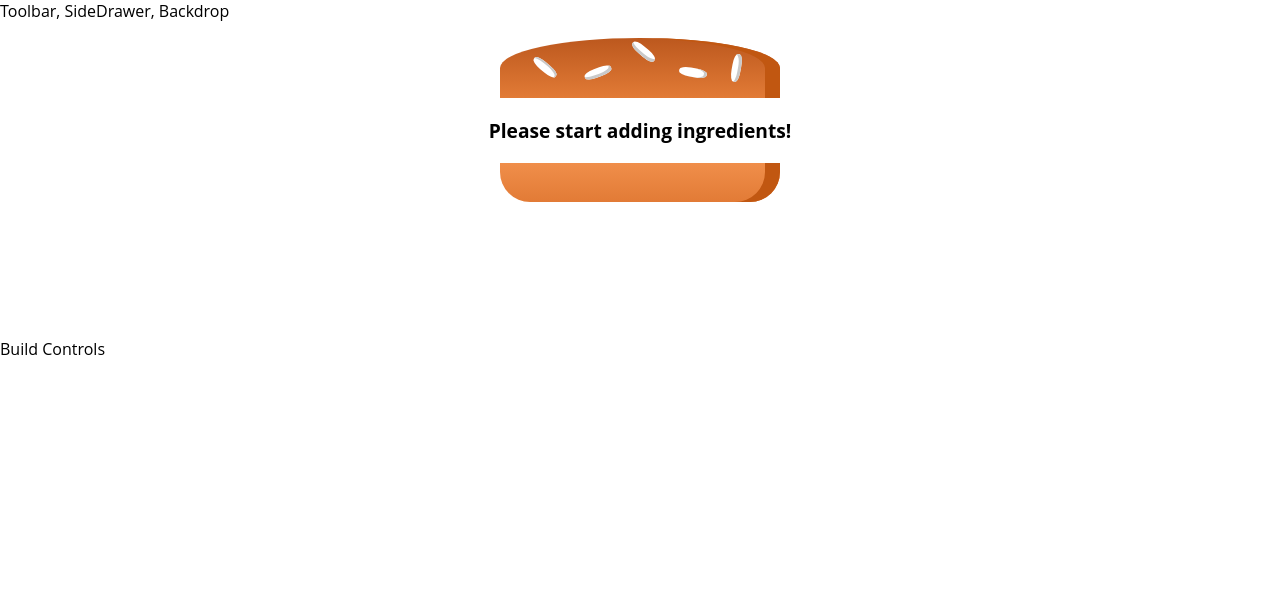
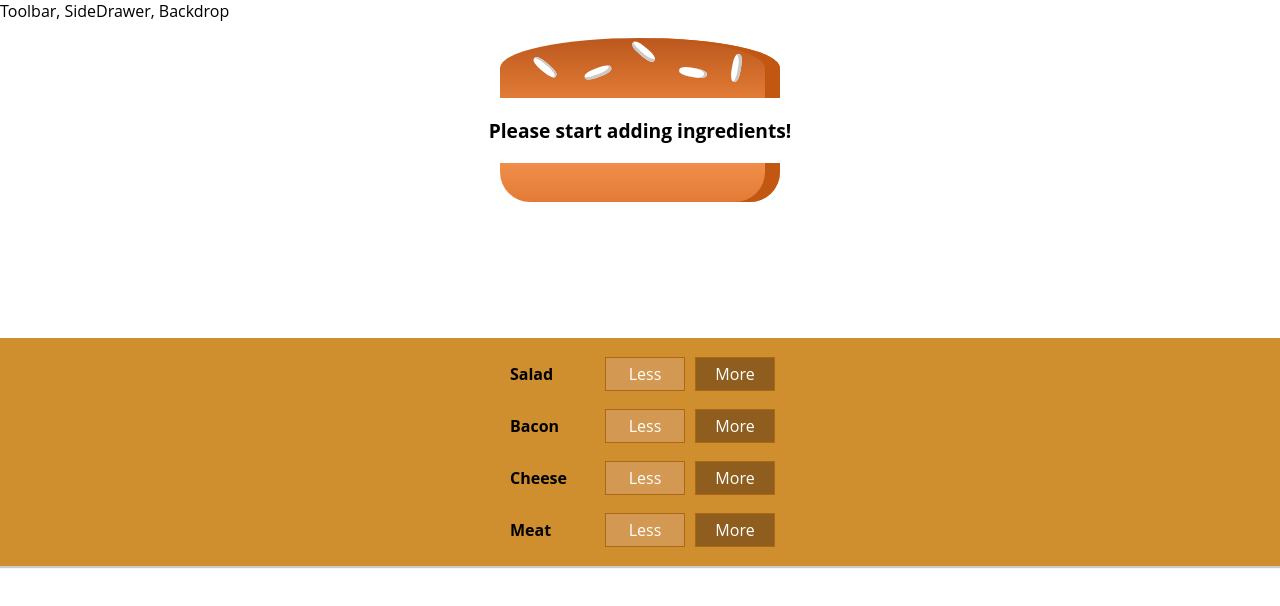
Before and after one commit to moratelli/burger-builder, a React (Create React App) app: page / in a window 1280 px wide. Shown: the top 606 px of the page. Built offline with nearby package versions, Linux system fonts and the light colour scheme; the HTML template or start-up script is replaced by a standard one.

Commit message:
Add build controls

```diff
--- /dev/null
+++ b/src/components/Burger/BuildControls/BuildControl/BuildControl.js
@@ -0,0 +1,13 @@
+import React from "react";
+
+import classes from "./BuildControl.module.css";
+
+const buildControl = (props) => (
+  <div className={classes.BuildControl}>
+    <div className={classes.Label}>{props.label}</div>
+    <button className={classes.Less}>Less</button>
+    <button className={classes.More}>More</button>
+  </div>
+);
+
+export default buildControl;
--- /dev/null
+++ b/src/components/Burger/BuildControls/BuildControl/BuildControl.module.css
@@ -0,0 +1,58 @@
+.BuildControl {
+  display: flex;
+  justify-content: space-between;
+  align-items: center;
+  margin: 5px 0;
+}
+
+.BuildControl button {
+  display: block;
+  font: inherit;
+  padding: 5px;
+  margin: 0 5px;
+  width: 80px;
+  border: 1px solid #aa6817;
+  cursor: pointer;
+  outline: none;
+}
+
+.BuildControl button:disabled {
+  background-color: #ac9980;
+  border: 1px solid #7e7365;
+  color: #ccc;
+  cursor: default;
+}
+
+.BuildControl button:hover:disabled {
+  background-color: #ac9980;
+  color: #ccc;
+  cursor: not-allowed;
+}
+
+.Label {
+  padding: 10px;
+  font-weight: bold;
+  width: 80px;
+}
+
+.BuildControl .Less {
+  background-color: #d39952;
+  color: white;
+}
+
+.BuildControl .More {
+  background-color: #8f5e1e;
+  color: white;
+}
+
+.BuildControl .Less:hover,
+.BuildControl .Less:active {
+  background-color: #daa972;
+  color: white;
+}
+
+.BuildControl .More:hover,
+.BuildControl .More:active {
+  background-color: #99703f;
+  color: white;
+}
--- /dev/null
+++ b/src/components/Burger/BuildControls/BuildControls.js
@@ -0,0 +1,21 @@
+import React from "react";
+
+import classes from "./BuildControls.module.css";
+import BuildControl from "./BuildControl/BuildControl";
+
+const controls = [
+  { label: "Salad", type: "salad" },
+  { label: "Bacon", type: "bacon" },
+  { label: "Cheese", type: "cheese" },
+  { label: "Meat", type: "meat" },
+];
+
+const buildControls = (props) => (
+  <div className={classes.BuildControls}>
+    {controls.map((ctrl) => (
+      <BuildControl key={ctrl.label} label={ctrl.label} />
+    ))}
+  </div>
+);
+
+export default buildControls;
--- /dev/null
+++ b/src/components/Burger/BuildControls/BuildControls.module.css
@@ -0,0 +1,10 @@
+.BuildControls {
+  width: 100%;
+  background-color: #cf8f2e;
+  display: flex;
+  flex-flow: column;
+  align-items: center;
+  box-shadow: 0 2px 1px #ccc;
+  margin: auto;
+  padding: 10px 0;
+}
--- a/src/containers/BurgerBuilder/BurgerBuilder.js
+++ b/src/containers/BurgerBuilder/BurgerBuilder.js
@@ -1,6 +1,7 @@
 import React, { Component } from "react";
 
 import Burger from "../../components/Burger/Burger";
+import BuildControls from "../../components/Burger/BuildControls/BuildControls";
 
 class BurgerBuilder extends Component {
   state = {
@@ -16,7 +17,7 @@
     return (
       <>
         <Burger ingredients={this.state.ingredients} />
-        <div>Build Controls</div>
+        <BuildControls />
       </>
     );
   }
```
